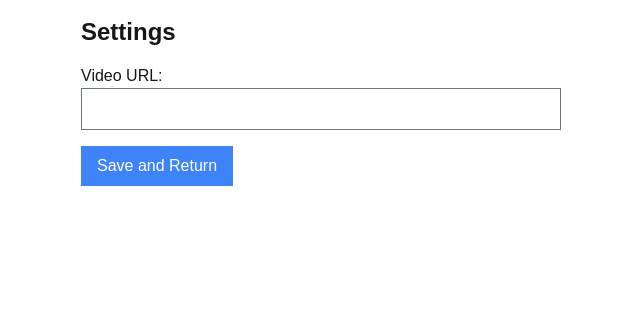
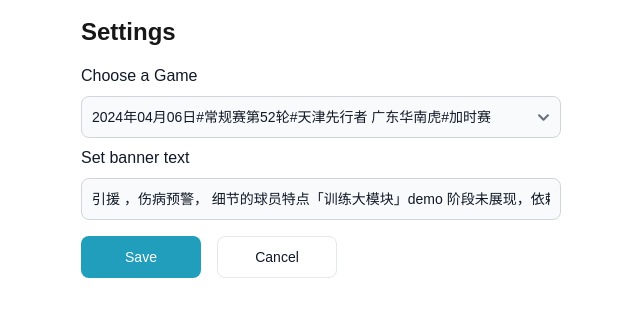
Before and after one commit to shihongji/dora-dashboard, a Next.js app: page /settings in a window 1280 px wide. Shown: the top 316 px of the page, without its empty margins (319-959 px from the left). Built offline with nearby package versions, Linux system fonts and the light colour scheme.

Commit message:
settings page add game selector and banner text input

```diff
--- a/app/api/realtime-player-stats/route.ts
+++ b/app/api/realtime-player-stats/route.ts
@@ -3,7 +3,6 @@ import { NextResponse } from "next/server";
 // Function to generate random values between 0 and 100
 const getRandomValue = (max: number) => {
   const randomValue = Math.floor(Math.random() * max);
-  console.log("Generated Random Value:", randomValue);
   return randomValue;
 };
 export async function GET() {
@@ -81,9 +80,8 @@ export async function GET() {
   ];
 
   // Adding a unique value to force uniqueness in the response
-  const uniqueResponse = { stats, randomSeed: Math.random() };
 
-  const response = NextResponse.json(uniqueResponse);
+  const response = NextResponse.json({stats});
   response.headers.set("Cache-Control", "no-store, max-age=0");
 
   return response;
--- a/app/page.tsx
+++ b/app/page.tsx
@@ -39,7 +39,7 @@ export default function Home() {
 
   const handleItemClick = (id: string) => {
     setPinnedInsight(gameInsights.find((insight) => insight.id === id) || null);
-  }
+  };
 
   // read from the data file
   const gameInfoArray: Partial<GameInfo>[] = gameInfoArrayFile;
@@ -58,7 +58,6 @@ export default function Home() {
     setGameInfo(closestGameInfo);
     return;
   };
-
 
   gameInsightArrayFile.sort((a, b) => a.video_time! - b.video_time!);
   const updateGameInsights = (seconds: number): void => {
@@ -83,7 +82,6 @@ export default function Home() {
     return;
   };
 
-
   /**
    * Handles the time update by adjusting the current seconds and updating game information and insights.
    *
@@ -98,7 +96,7 @@ export default function Home() {
   return (
     <div>
       <Header />
-      <BannerContainer pinText="引援 ，伤病预警， 细节的球员特点「训练大模块」demo 阶段未展现，依赖后续大规模训练算法调优。" />
+      <BannerContainer />
       <div className="p-4 h-screen">
         {/* Row 1: Pad and Player horizontally */}
         <div className="flex space-x-4">
@@ -112,7 +110,7 @@ export default function Home() {
 
         {/* Row 2: Feed below */}
         <div className="">
-        <Feed gameInsightArray={gameInsights} onItemClick={handleItemClick}/>
+          <Feed gameInsightArray={gameInsights} onItemClick={handleItemClick} />
         </div>
       </div>
     </div>
--- a/app/settings/page.tsx
+++ b/app/settings/page.tsx
@@ -1,49 +1,85 @@
 // app/settings/page.tsx
-'use client'; // Add this to ensure it's treated as a client component
-import React, { useState } from 'react';
-import { useRouter } from 'next/navigation';
+"use client"; // Add this to ensure it's treated as a client component
+import React, { useState } from "react";
+import { useRouter } from "next/navigation";
+import { Label, Button, Select, TextInput } from "flowbite-react";
 
 const Settings: React.FC = () => {
   const router = useRouter();
-  const [videoUrl, setVideoUrl] = useState('');
-  const [jsonUrl, setJsonUrl] = useState('');
+  const [selectGame, setSelectGame] = useState("0406");
+  const [bannerText, setBannerText] = useState(
+    "引援 ，伤病预警， 细节的球员特点「训练大模块」demo 阶段未展现，依赖后续大规模训练算法调优。"
+  );
 
   const handleSubmit = () => {
-    // Store values in localStorage (or sessionStorage if preferred)
-    localStorage.setItem('videoUrl', videoUrl);
-    localStorage.setItem('jsonUrl', jsonUrl);
+    if (selectGame === "0406") {
+      localStorage.setItem(
+        "videoUrl",
+        "https://www.youtube.com/watch?v=Eld1sfrUftQ"
+      );
+    }
+    if (selectGame === "1013") {
+      localStorage.setItem(
+        "videoUrl",
+        "https://www.youtube.com/watch?v=WLkcspZCAwE"
+      );
+    }
+    localStorage.setItem("selectGame", selectGame);
+    localStorage.setItem("bannerText", bannerText);
 
     // Navigate back to the main page
-    router.push('/');
+    router.push("/");
   };
 
   return (
     <div className="p-4 h-2/6 w-2/5 mx-auto">
       <h1 className="text-2xl font-bold mb-4">Settings</h1>
-      <div>
-        <label>Video URL:</label>
-        <input
-          type="text"
-          value={videoUrl}
-          onChange={(e) => setVideoUrl(e.target.value)}
-          className="border p-2 w-full"
+      <div className="mb-4 block">
+        <div className="mb-2 block">
+          <Label className="text-base" htmlFor="games" value="Choose a Game" />
+        </div>
+        <Select
+          className="text-base"
+          id="games"
+          required
+          value={selectGame}
+          onChange={(e) => setSelectGame(e.target.value)}
+        >
+          <option value={"0406"}>
+            2024年04月06日#常规赛第52轮#天津先行者 广东华南虎#加时赛
+          </option>
+          <option value={"1013"}>
+            2024年10月13日#常规赛第1轮#辽宁本钢 浙江稠州金租#第三节
+          </option>
+        </Select>
+        <div className="my-2 block">
+          <Label
+            className="text-base"
+            htmlFor="banner"
+            value="Set banner text"
+          />
+        </div>
+        <TextInput
+          id="banner"
+          className="text-base"
+          placeholder="输入新的置顶提示："
+          value={bannerText}
+          onChange={(e) => setBannerText(e.target.value)}
         />
       </div>
-      <div className="mt-4 hidden">
-        <label>JSON URL:</label>
-        <input
-          type="text"
-          value={jsonUrl}
-          onChange={(e) => setJsonUrl(e.target.value)}
-          className="border p-2 w-full"
-        />
+      <div className="flex items-start gap-4 flex-wrap">
+        <Button size="md" onClick={handleSubmit} className="w-1/4 bg-cp-blue">
+          Save
+        </Button>
+        <Button
+          color="gray"
+          size="md"
+          onClick={() => router.push("/")}
+          className="w-1/4"
+        >
+          Cancel
+        </Button>
       </div>
-      <button
-        onClick={handleSubmit}
-        className="mt-4 bg-blue-500 text-white py-2 px-4"
-      >
-        Save and Return
-      </button>
     </div>
   );
 };
--- a/components/Banner.tsx
+++ b/components/Banner.tsx
@@ -3,11 +3,9 @@
 import { Banner } from "flowbite-react";
 import { HiX } from "react-icons/hi";
 
-interface BannerContainerProps {
-  pinText: string;
-}
+const BannerContainer = () => {
+  const pinText = localStorage.getItem("bannerText");
 
-const BannerContainer: React.FC<BannerContainerProps> = ({ pinText }) => {
   return (
     <Banner>
       <div className="flex w-full justify-between border-b border-gray-200 bg-gray-50 p-2 dark:border-gray-600 dark:bg-gray-700">
```
Lines whose indentation alone changed are shown as unchanged.
